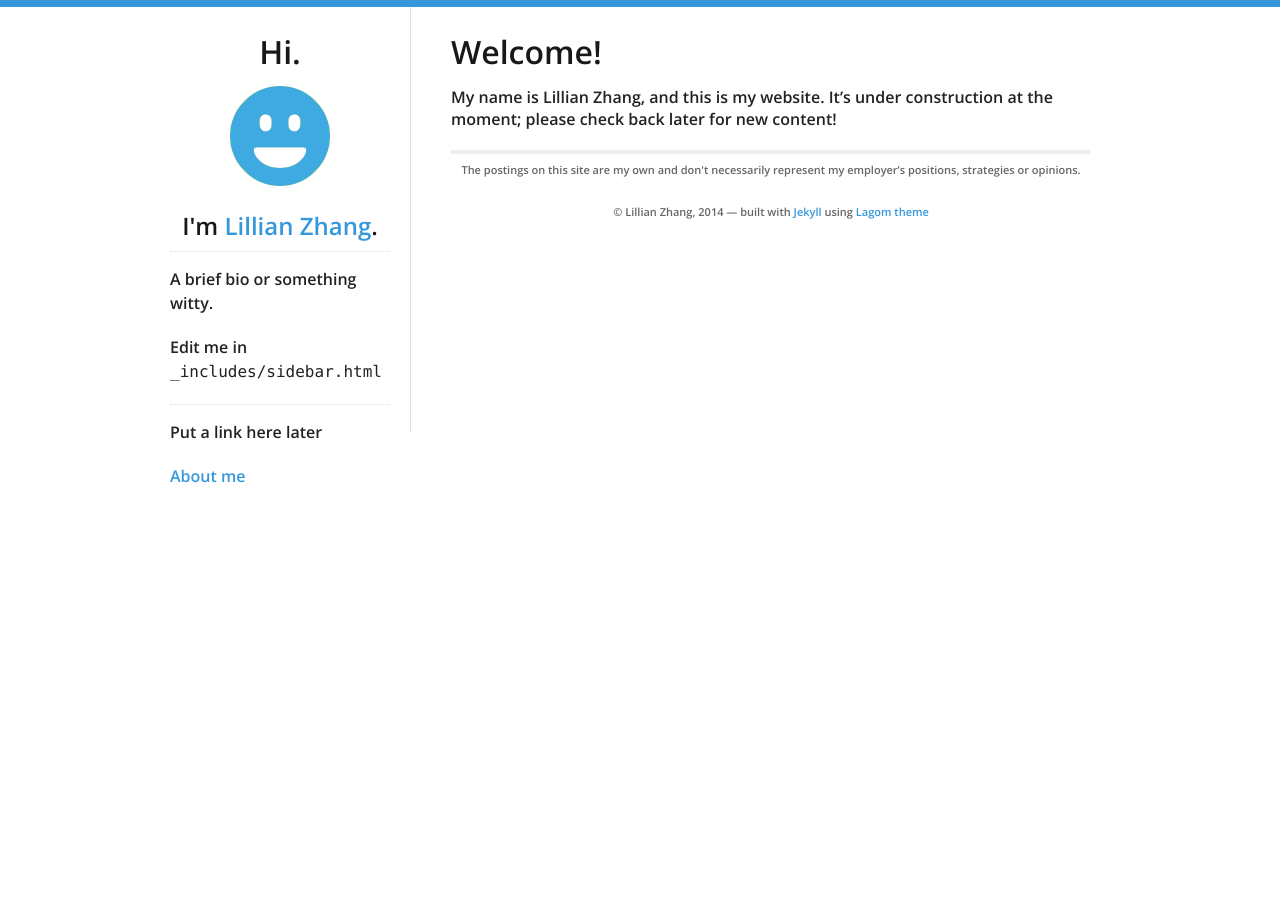
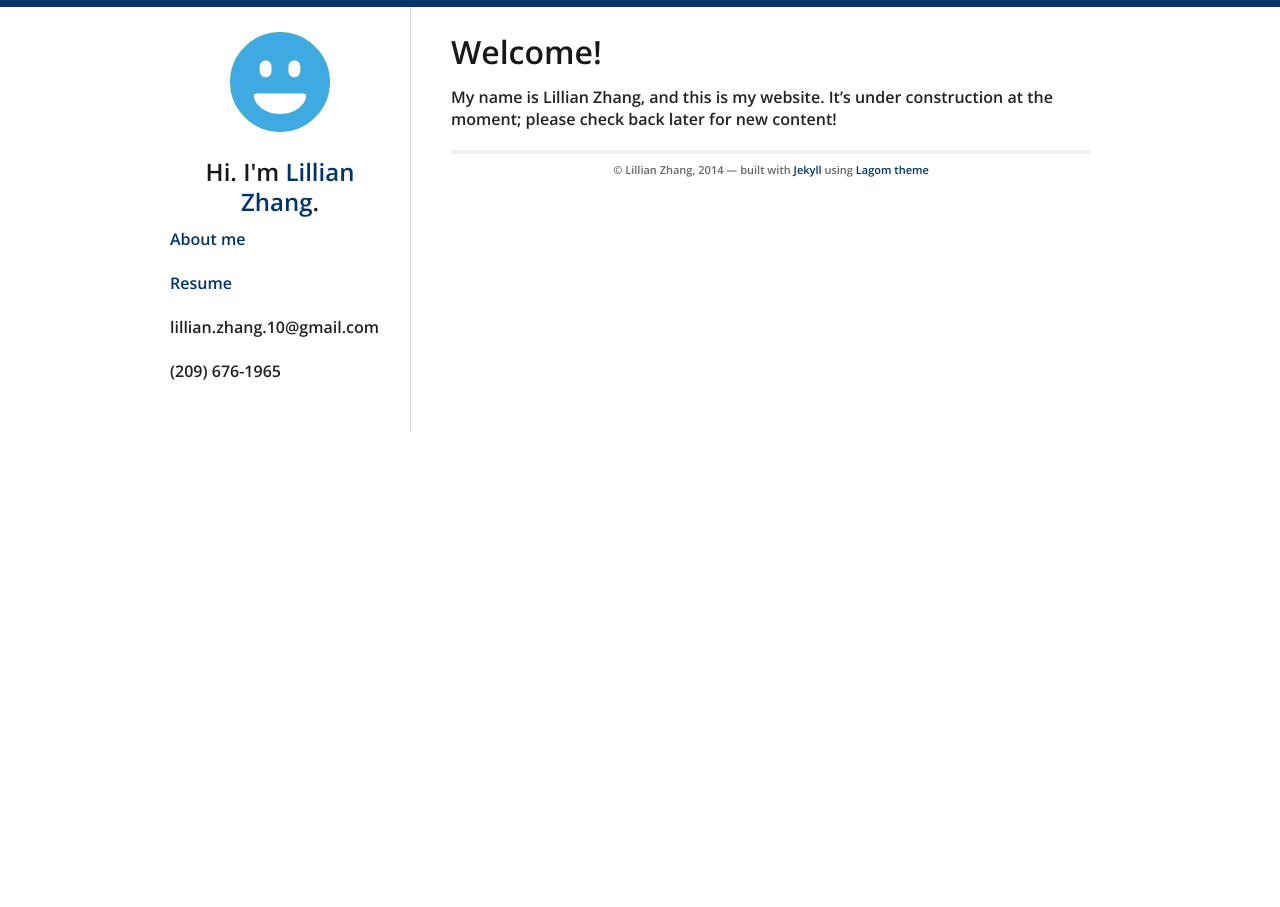
Before and after one commit to lillianzhang10/lillianzhang10.github.io-v1, a Jekyll site: the page built from index.md, in a window 1280 px wide. Built offline with Jekyll 4.4.1, drawn with Linux system fonts in a browser that asks for light colours; nearby versions of some CDN libraries; our own code applies the rules of GitHub Pages for plain Markdown files.

Commit message:
Added a resume page, changed the color, and edited the sidebar

```diff
--- a/_data/theme.yml
+++ b/_data/theme.yml
@@ -1,7 +1,7 @@
 # Theme customization - please change from the defaults!
 
 # Color for top bar, links, etc
-highlight_color: '#3498db'
+highlight_color: '#003366'
 
 # Profile links on the left sidebar, leave blank to ignore
 social:
@@ -27,7 +27,7 @@
 google_analytics_key:
 
 # Toggle "Postings are my own" disclaimer in footer
-show_disclaimer: true
+show_disclaimer: false
 
 # Toggle link/icon to view atom feed (/atom.xml) in sidebar
 show_atom_feed: true
--- a/_includes/sidebar.html
+++ b/_includes/sidebar.html
@@ -7,17 +7,16 @@
     <img src="/logo.png" id="logo" alt="Blog logo"/>
     {% endif %}
   </a>
-  <h2>I'm <a href="/">{{ site.data.theme.name }}</a>.</h2>
-  <div id="bio">
-    <p>A brief bio or something witty.</p>
-    <p>
-      Edit me in <code>_includes/sidebar.html</code>
-    </p>
+  <h2>Hi. I'm <a href="/">{{ site.data.theme.name }}</a>.</h2>
+
+  <div id="links">
+    <p> <a href="about.html">About me</a> </p>
+    <p> <a href="resume.html">Resume</a> </p>
   </div>
 
-  <div id="link1">
-    <p> Put a link here later </p>
-    <p> <a href="about.md">About me</a> </p>
+  <div id="contact info">
+    <p> lillian.zhang.10@gmail.com </p>
+    <p> (209) 676-1965 </p>
   </div>
 
 </nav>
```
Also changed, not shown: other parts of _includes/sidebar.html (+1 -1 lines), resume.html (added, +9 -0 lines).
